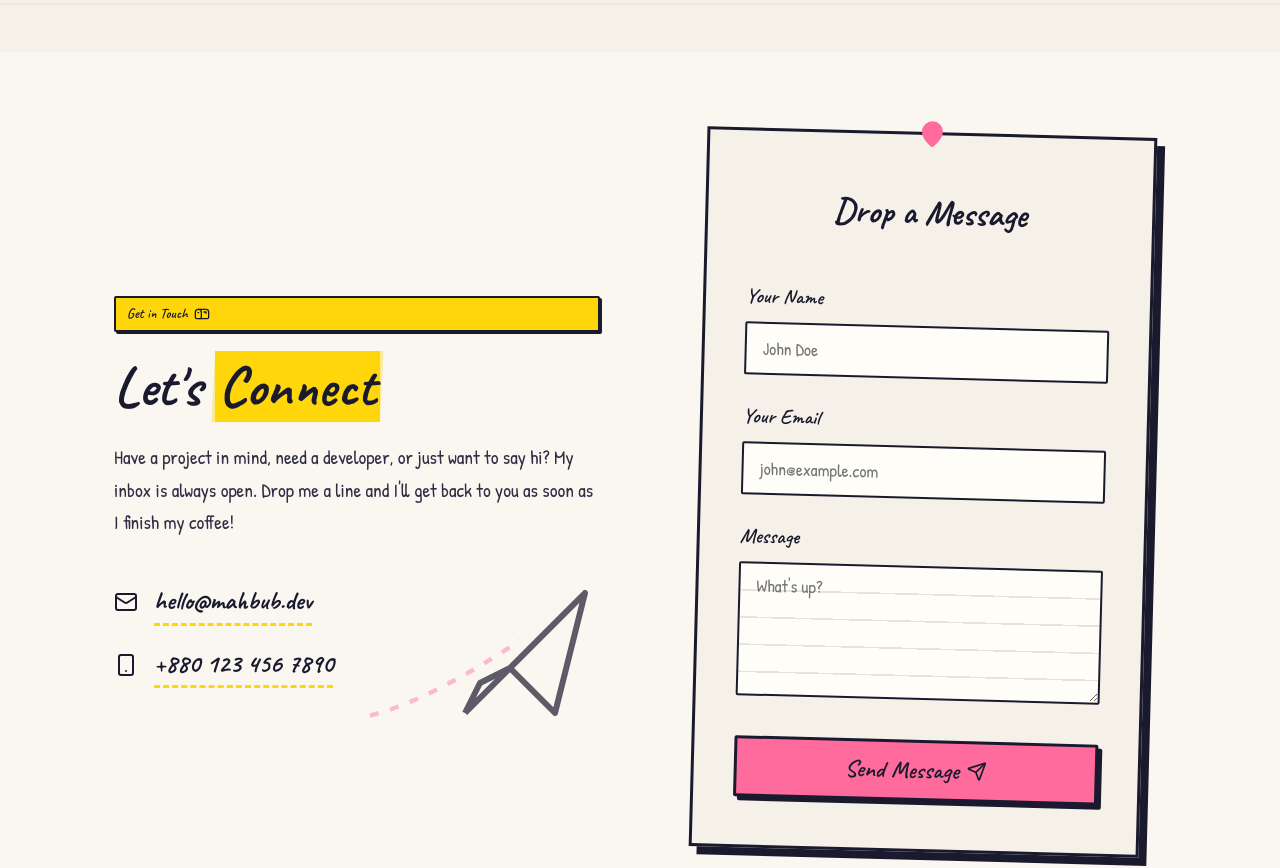
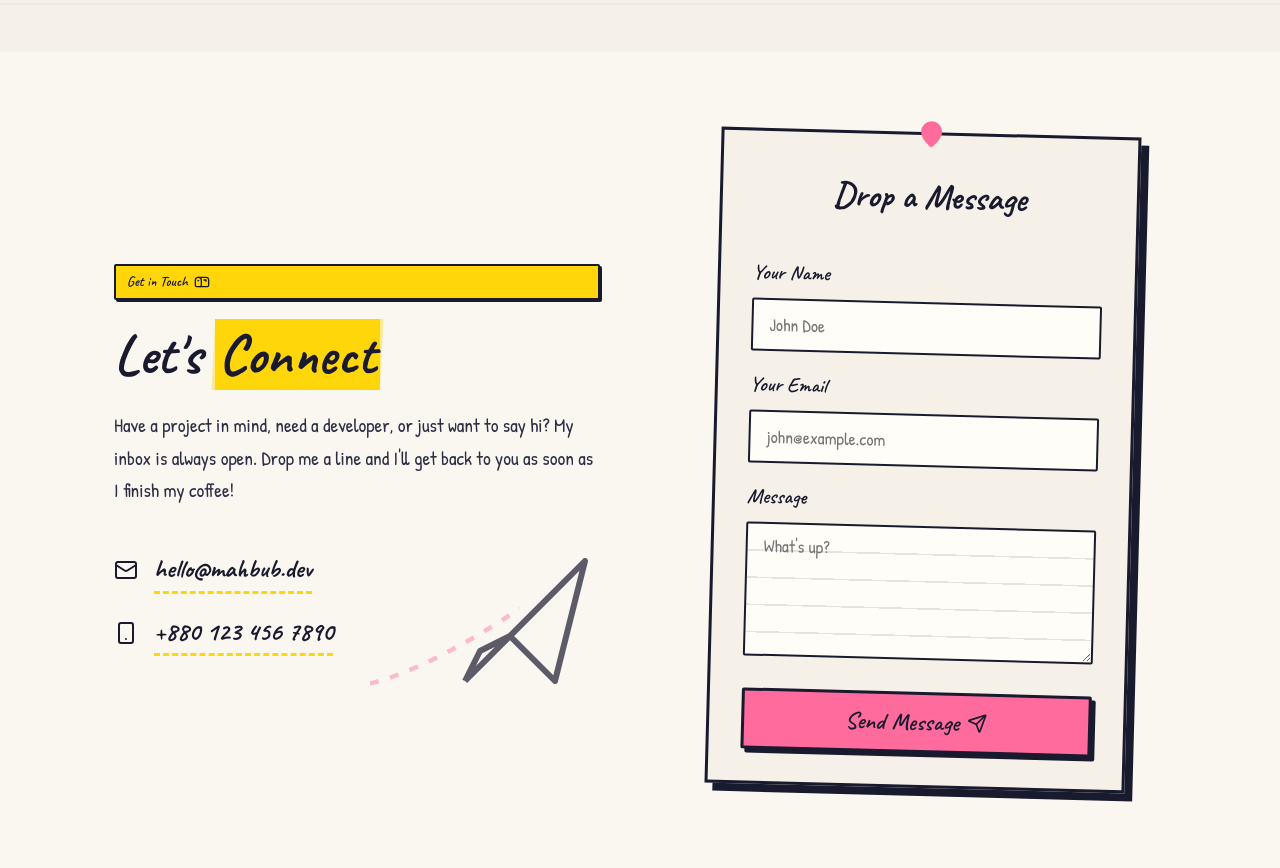
Before and after one commit to Maahhbuub/Mahbub-Doodle, a React (Vite) app: page / in a window 1280 px wide. Shown: the part 5460-6328 px from the top of the page. Built offline with nearby package versions, Linux system fonts and the light colour scheme.

Commit message:
fix(contact): chagne design

```diff
--- a/src/components/Contact/Contact.module.css
+++ b/src/components/Contact/Contact.module.css
@@ -96,13 +96,13 @@
 
 .form {
   width: 100%;
-  max-width: 450px;
-  padding: 3rem 2.5rem;
+  max-width: 420px;
+  padding: 2rem 2rem;
   background-color: var(--paper-dark);
   transform: rotate(1.5deg);
   display: flex;
   flex-direction: column;
-  gap: 1.5rem;
+  gap: 1rem;
   position: relative;
   box-shadow: 8px 8px 0 var(--ink);
   transition: transform 0.3s ease;
@@ -165,7 +165,7 @@
 
 .textarea {
   resize: vertical;
-  min-height: 120px;
+  min-height: 90px;
 }
 
 /* Notebook lines for textarea */
```
